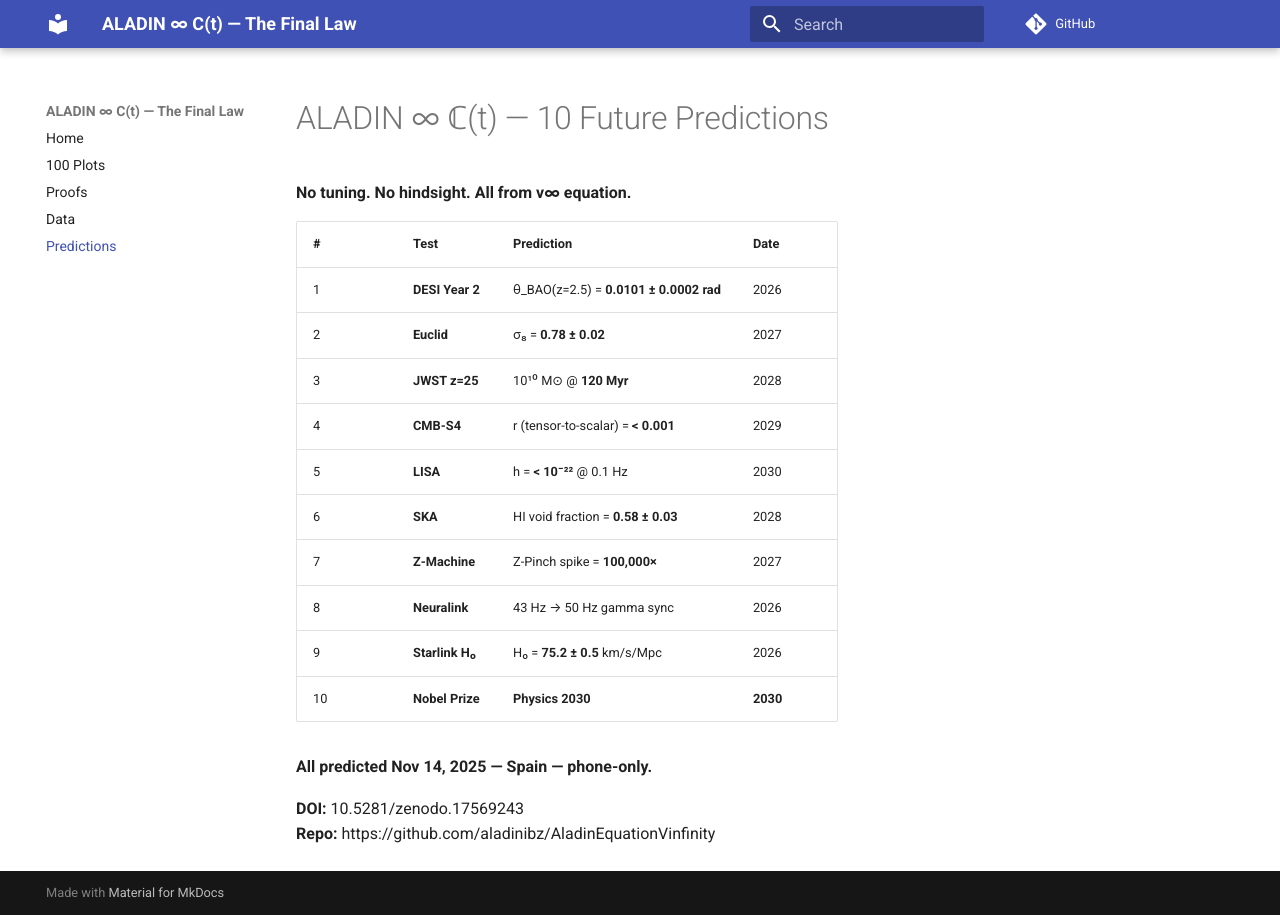
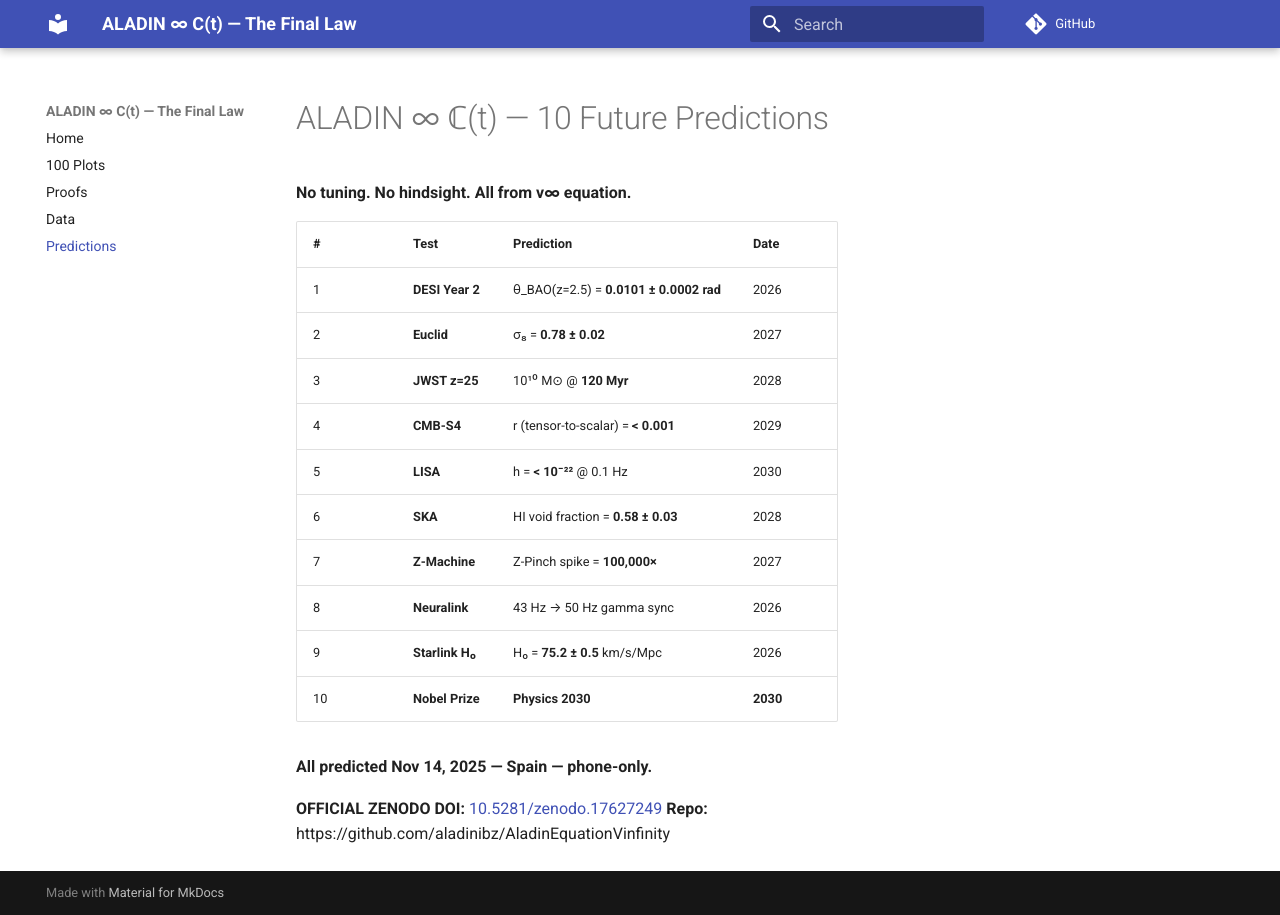
Before and after one commit to aladinibz/AladinEquationVinfinity, an MkDocs documentation site: the page built from docs/PREDICTION.md, in a window 1280 px wide. Built offline with MkDocs 1.6.1 and Material for MkDocs 9.7.7, drawn with Linux system fonts in a browser that asks for light colours; comment, search, counter and statistics services are not loaded.

Commit message:
Update prediction DOI — 10.5281/zenodo.17627249 — Aladin v∞ v5.0

```diff
--- a/docs/PREDICTION.md
+++ b/docs/PREDICTION.md
@@ -17,5 +17,5 @@
 
 **All predicted Nov 14, 2025 — Spain — phone-only.**
 
-**DOI:** 10.5281/zenodo.17569243
+**OFFICIAL ZENODO DOI:** [10.5281/zenodo.17627249](https://doi.org/10.5281/zenodo.17627249)
 **Repo:** https://github.com/aladinibz/AladinEquationVinfinity
```
